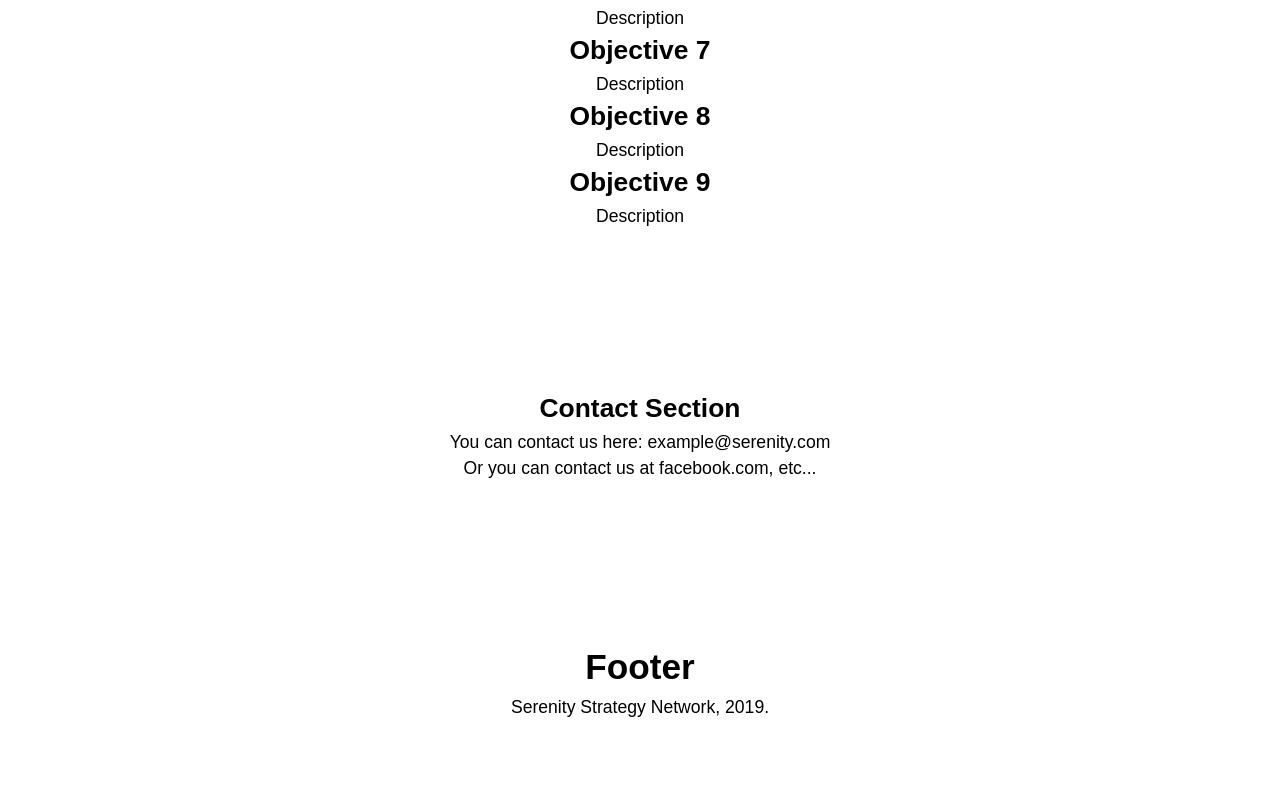
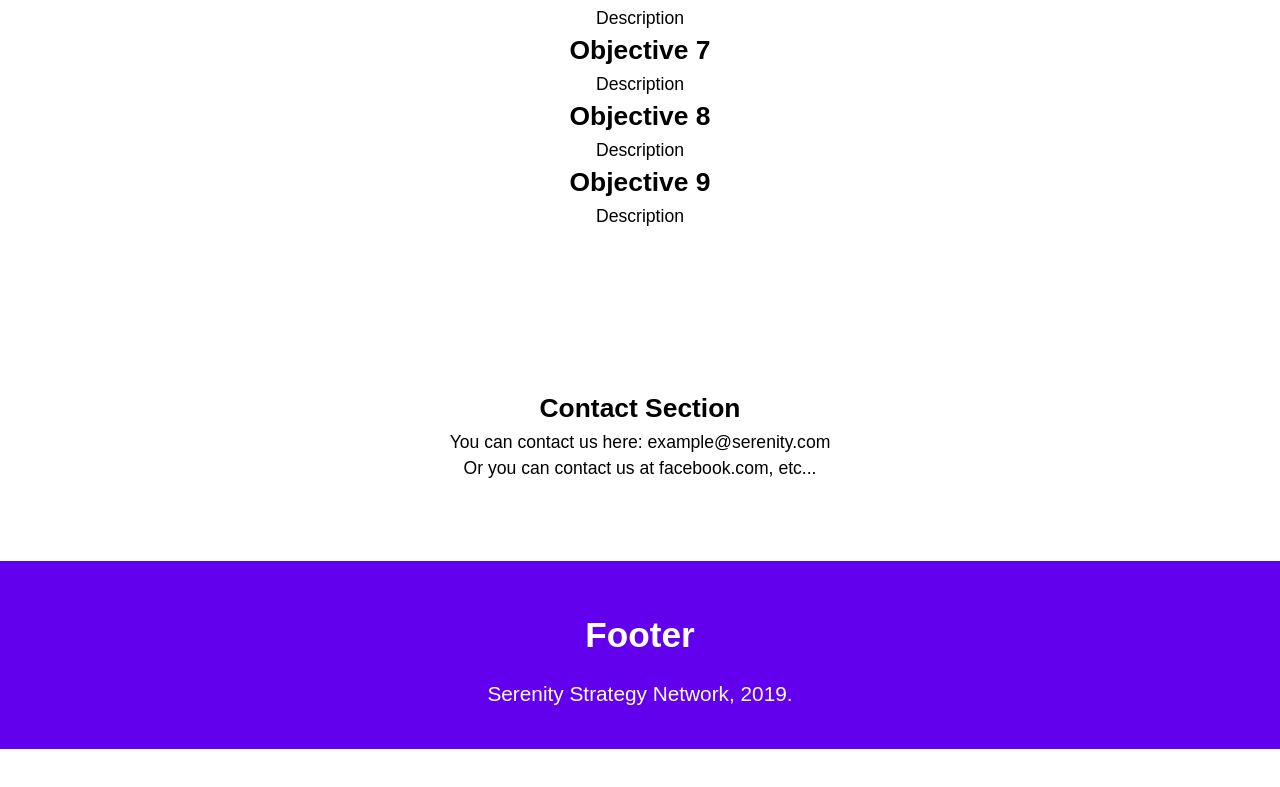
Before and after one commit to nstranquist/serenity-design, a plain HTML site: page index.html in a window 1280 px wide. Shown: the part 2207-2994 px from the top of the page. After the commit the page ends 2956 px from the top, so only its background shows below. Drawn offline with Linux system fonts and the light colour scheme.

Commit message:
footer draft done for now

```diff
--- a/css/footer.css
+++ b/css/footer.css
@@ -0,0 +1,14 @@
+.page-footer {
+    background-color: transparent;
+    color: var(--white);
+    padding: 2rem;
+    text-align: center;
+    margin-top: 1rem;
+    margin-bottom: .5rem;
+}
+.page-footer h1 {
+    margin-bottom: 1rem;
+}
+.page-footer p {
+    font-size: 1.3rem;
+}
--- a/index.html
+++ b/index.html
@@ -138,7 +138,7 @@
                 <p>You can contact us here: example@serenity.com</p>
                 <p>Or you can contact us at facebook.com, etc...</p>
             </section>
-            <footer class="page-footer content-section">
+            <footer class="page-footer">
                 <h1>Footer</h1>
                 <p>Serenity Strategy Network, 2019.</p>
             </footer>
```
